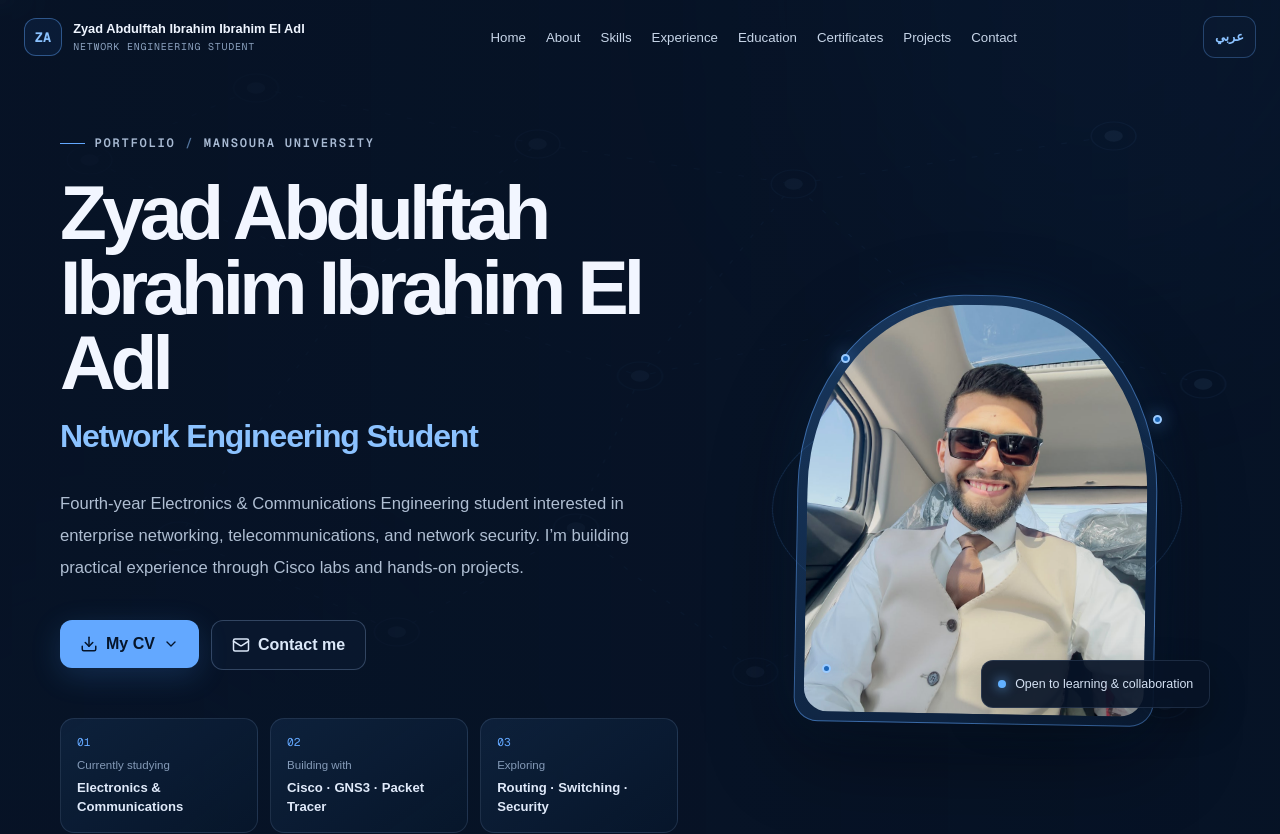
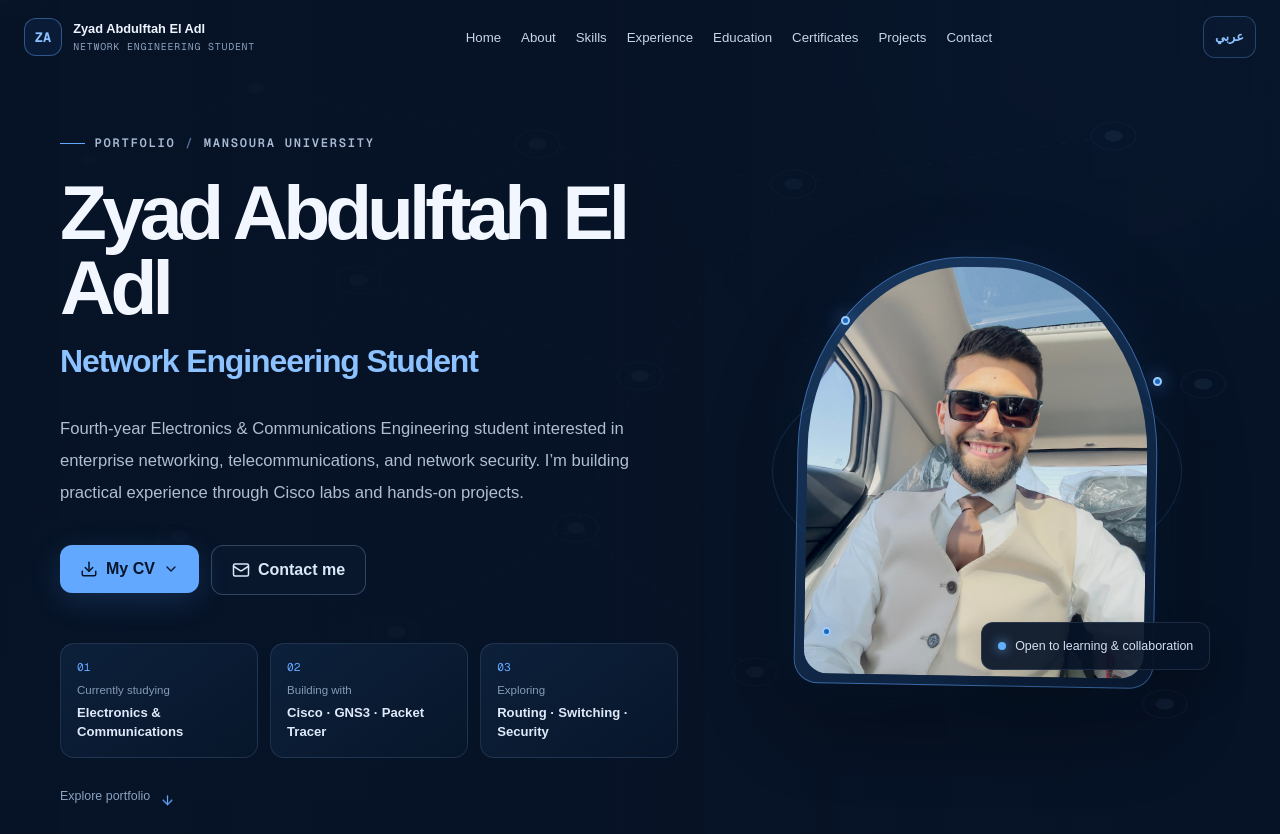
Before and after one commit to Zyadel3dl/Portfolio, a Next.js app: page / in a window 1280 px wide. Shown: the top 834 px of the page. Built offline with nearby package versions, Linux system fonts and the light colour scheme.

Commit message:
Remove Ibrahim from name

```diff
--- a/src/app/components/Footer.tsx
+++ b/src/app/components/Footer.tsx
@@ -6,9 +6,9 @@ export default function Footer() {
   return (
     <footer className="bg-slate-950 border-t border-slate-800 py-8">
       <div className="max-w-6xl mx-auto px-6 text-center">
-        <h2 className="text-cyan-400 text-xl font-bold mb-2">Zyad Abdulftah Ibrahim Ibrahim El Adl</h2>
+        <h2 className="text-cyan-400 text-xl font-bold mb-2">Zyad Abdulftah El Adl</h2>
         <p className="text-slate-400">{isArabic ? "طالب هندسة شبكات · جامعة المنصورة" : "Network Engineering Student · Mansoura University"}</p>
-        <p className="text-slate-600 mt-6 text-sm">© 2026 Zyad Abdulftah Ibrahim Ibrahim El Adl. {isArabic ? "جميع الحقوق محفوظة." : "All Rights Reserved."}</p>
+        <p className="text-slate-600 mt-6 text-sm">© 2026 Zyad Abdulftah El Adl. {isArabic ? "جميع الحقوق محفوظة." : "All Rights Reserved."}</p>
       </div>
     </footer>
   );
--- a/src/app/components/Hero.tsx
+++ b/src/app/components/Hero.tsx
@@ -5,7 +5,7 @@ import { ArrowDown, ArrowUpRight, Download, Mail, ChevronDown, FileText } from "
 import { useState } from "react";
 import { useLanguage } from "./LanguageProvider";
 
-const fullName = "Zyad Abdulftah Ibrahim Ibrahim El Adl";
+const fullName = "Zyad Abdulftah El Adl";
 const highlights = [
   { label: "Currently studying", value: "Electronics & Communications" },
   { label: "Building with", value: "Cisco · GNS3 · Packet Tracer" },
--- a/src/app/components/Navbar.tsx
+++ b/src/app/components/Navbar.tsx
@@ -4,7 +4,7 @@ import { useEffect, useState } from "react";
 import { Menu, X } from "lucide-react";
 import { useLanguage } from "./LanguageProvider";
 
-const fullName = "Zyad Abdulftah Ibrahim Ibrahim El Adl";
+const fullName = "Zyad Abdulftah El Adl";
 const links = [
   { id: "home", en: "Home", ar: "الرئيسية" },
   { id: "about", en: "About", ar: "عني" },
--- a/src/app/layout.tsx
+++ b/src/app/layout.tsx
@@ -2,14 +2,14 @@ import type { Metadata } from "next";
 import { Geist, Geist_Mono } from "next/font/google";
 import "./globals.css";
 
-const fullName = "Zyad Abdulftah Ibrahim Ibrahim El Adl";
+const fullName = "Zyad Abdulftah El Adl";
 const geistSans = Geist({ variable: "--font-geist-sans", subsets: ["latin"] });
 const geistMono = Geist_Mono({ variable: "--font-geist-mono", subsets: ["latin"] });
 
 export const metadata: Metadata = {
   title: `${fullName} | Network Engineering Student`,
   description:
-    "Portfolio of Zyad Abdulftah Ibrahim Ibrahim El Adl, fourth-year Electronics and Communications Engineering student at Mansoura University, focused on enterprise networking, infrastructure, and network security.",
+    "Portfolio of Zyad Abdulftah El Adl, fourth-year Electronics and Communications Engineering student at Mansoura University, focused on enterprise networking, infrastructure, and network security.",
   keywords: [
     "Network Engineering Student",
     "Cisco",
```
